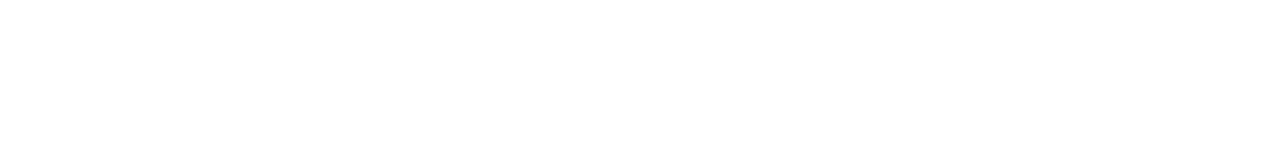
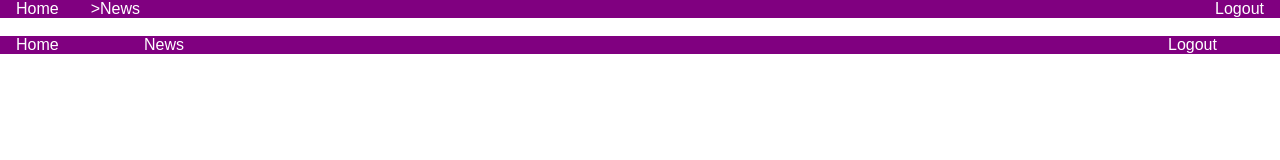
Before and after one commit to TamarKhutchua/CSS-Design-for-Devices, a plain HTML site: page index.html in a window 1280 px wide. Drawn offline with Linux system fonts and the light colour scheme.

Commit message:
compare schemes

```diff
--- a/index.html
+++ b/index.html
@@ -5,5 +5,17 @@
     <title>Chapter 14</title>
     <link rel="stylesheet" href="style.css" />
   </head>
-  <body></body>
+  <body>
+    <header class="flex-container">
+      <div>Home</div>
+      <div>>News</div>
+      <div>Logout</div>
+    </header>
+    <br />
+    <header class="grid-container">
+      <div>Home</div>
+      <div>News</div>
+      <div>Logout</div>
+    </header>
+  </body>
 </html>
--- a/style.css
+++ b/style.css
@@ -0,0 +1,26 @@
+* {
+  margin: 0;
+  padding: 0;
+  box-sizing: border-box;
+}
+header {
+  background: Purple;
+  color: White;
+}
+header > div {
+  font: 1em sans-serif;
+  padding: 0 1em;
+}
+header.flex-container {
+  display: flex;
+}
+header.flex-container > div:nth-child(3) {
+  margin: 0 0 0 auto;
+}
+header.grid-container {
+  display: grid;
+  grid-template-columns: repeat(10, 1fr);
+}
+header.grid-container > div:nth-child(3) {
+  grid-column: 10;
+}
```
